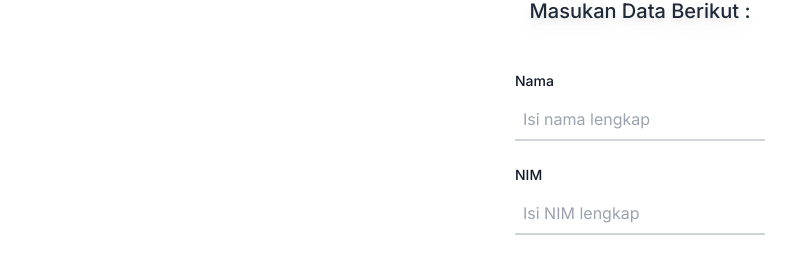
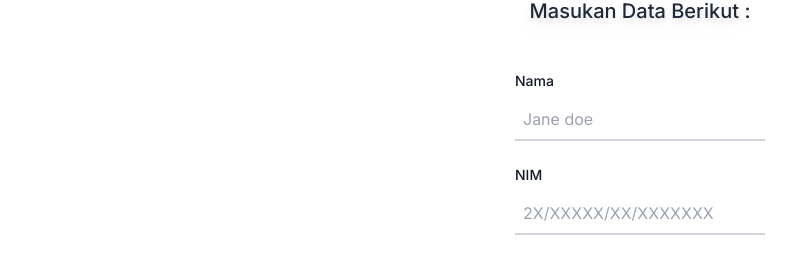
Before and after one commit to BagusAlwan/Lab-Monitoring-System, a Next.js app: page /RPLD/nonanggota_page in a window 1280 px wide. Shown: the part 531-797 px from the top of the page, without its empty margins (0-810 px from the left). Built offline with nearby package versions, Linux system fonts and the light colour scheme.

Commit message:
nonpagevar

```diff
--- a/src/app/RPLD/nonanggota_page/page.jsx
+++ b/src/app/RPLD/nonanggota_page/page.jsx
@@ -3,8 +3,30 @@
 import Image from "next/image";
 import Link from "next/link";
 import yellowdots from "../../../components/images/yellowdots.png";
+import { useState } from "react";
+import { useRouter } from "next/router";
 
 export default function NonAnggotaPage() {
+  const [nama, setNama] = useState("");
+  const [nim, setNim] = useState("");
+
+  const handleNamaChange = (e) => {
+    setNama(e.target.value);
+  };
+
+  const handleNimChange = (e) => {
+    setNim(e.target.value);
+  };
+
+
+  const handleSubmit = (e) => {
+    e.preventDefault();
+    console.log("Nama:", nama);
+    console.log("NIM:", nim);
+    alert(nama + " " + nim);
+
+  };
+
   return (
     <div className="p-[18px] bg-white h-screen w-screen overflow-auto">
       <Image src={yellowdots} alt="Main Screen" objectFit="contain" />
@@ -12,13 +34,16 @@ export default function NonAnggotaPage() {
         Masukan Data Berikut :{" "}
       </div>
       <div className="pt-[45px] flex justify-center items-center">
+        <form onSubmit={handleSubmit}>
           <div>
             <label className="block mb-2 text-sm font-medium text-gray-900">
               Nama
             </label>
             <input
               type="text"
-            placeholder="Isi nama lengkap"
+              placeholder="Jane doe"
+              value={nama}
+              onChange={handleNamaChange}
               className="placeholder-gray-400 p-2 text-gray-900 border-b-2 border-gray-300 bg-white palceholder:"
             ></input>
             <label className="mt-6 block mb-2 text-sm font-medium text-gray-900">
@@ -26,15 +51,20 @@ export default function NonAnggotaPage() {
             </label>
             <input
               type="text"
-            placeholder="Isi NIM lengkap"
+              placeholder="2X/XXXXX/XX/XXXXXXX"
+              value={nim}
+              onChange={handleNimChange}
               className="placeholder-gray-400 p-2 text-gray-900 border-b-2 border-gray-300 bg-white palceholder:"
             ></input>
           </div>
+        </form>
       </div>
 
       <div
-        className="mt-[100px] h-12 relative flex justify-center"
-        onClick={() => alert("Kamu MASUK")}
+        className="mt-[100px] h-12 relative flex justify-center "
+        // onClick={() => }
+        onClick={handleSubmit}
+        style={{ cursor: "pointer" }}
       >
         <div className="w-60 h-12 left-0 top-0 bg-teal-600 rounded-3xl" />
         <div className="Anggota top-[10px] absolute text-center text-white text-lg font-normal">
```
Also changed, not shown: 1 other file (tests, documents, lock files or other folders). Lines whose indentation alone changed are shown as unchanged.
